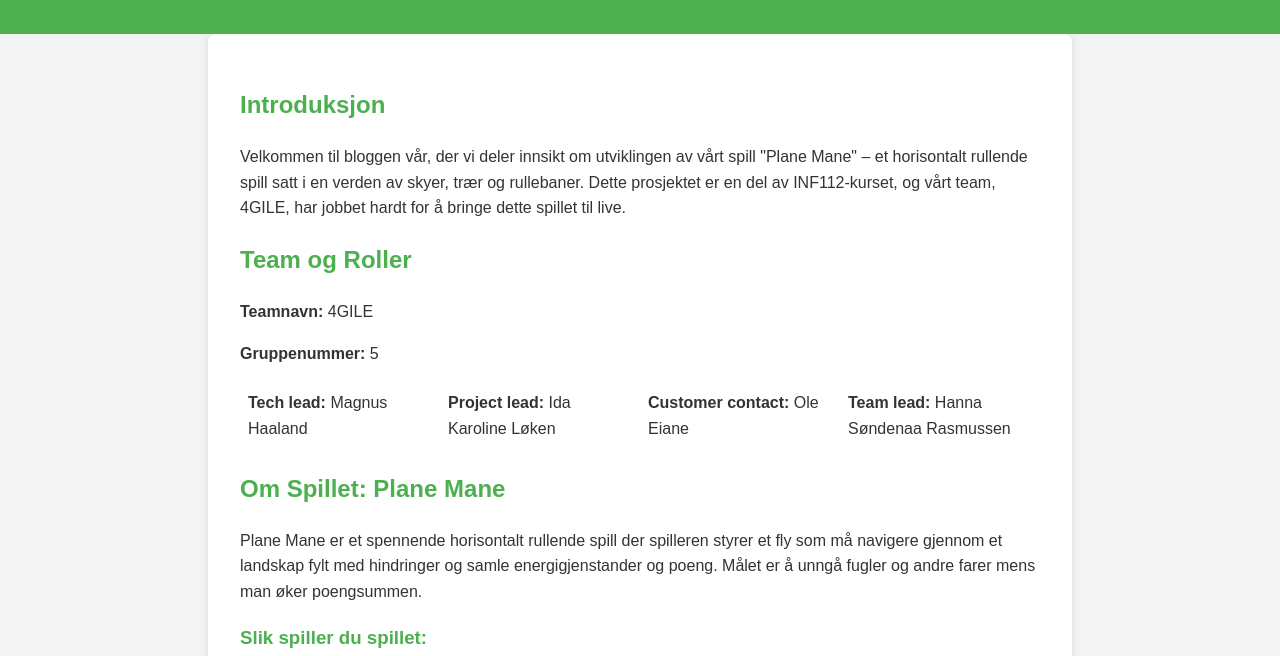
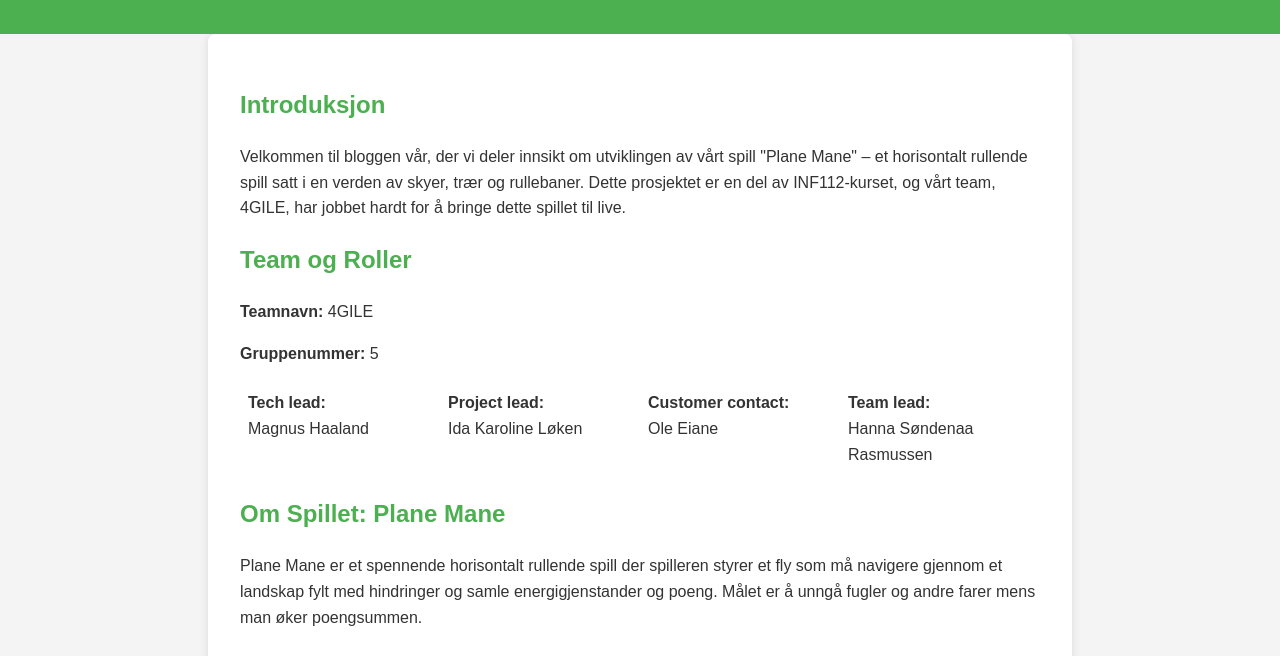
Before and after one commit to Demonstrandum1/planemane, a plain HTML site: page blog.html in a window 1280 px wide. Shown: the part 92-748 px from the top of the page. Drawn offline with Linux system fonts and the light colour scheme.

Commit message:
Update blog.html

```diff
--- a/blog.html
+++ b/blog.html
@@ -110,10 +110,10 @@
             <p><strong>Teamnavn:</strong> 4GILE</p>
             <p><strong>Gruppenummer:</strong> 5</p>
             <ul class="team-members">
-                <li><strong>Tech lead:</strong> Magnus Haaland</li>
-                <li><strong>Project lead:</strong> Ida Karoline Løken</li>
-                <li><strong>Customer contact:</strong> Ole Eiane</li>
-                <li><strong>Team lead:</strong> Hanna Søndenaa Rasmussen</li>
+                <li><strong>Tech lead:</strong> <br>Magnus Haaland</li>
+                <li><strong>Project lead:</strong> <br>Ida Karoline Løken</li>
+                <li><strong>Customer contact:</strong> <br>Ole Eiane</li>
+                <li><strong>Team lead:</strong> <br>Hanna Søndenaa Rasmussen</li>
             </ul>
         </section>
         <section>
```
